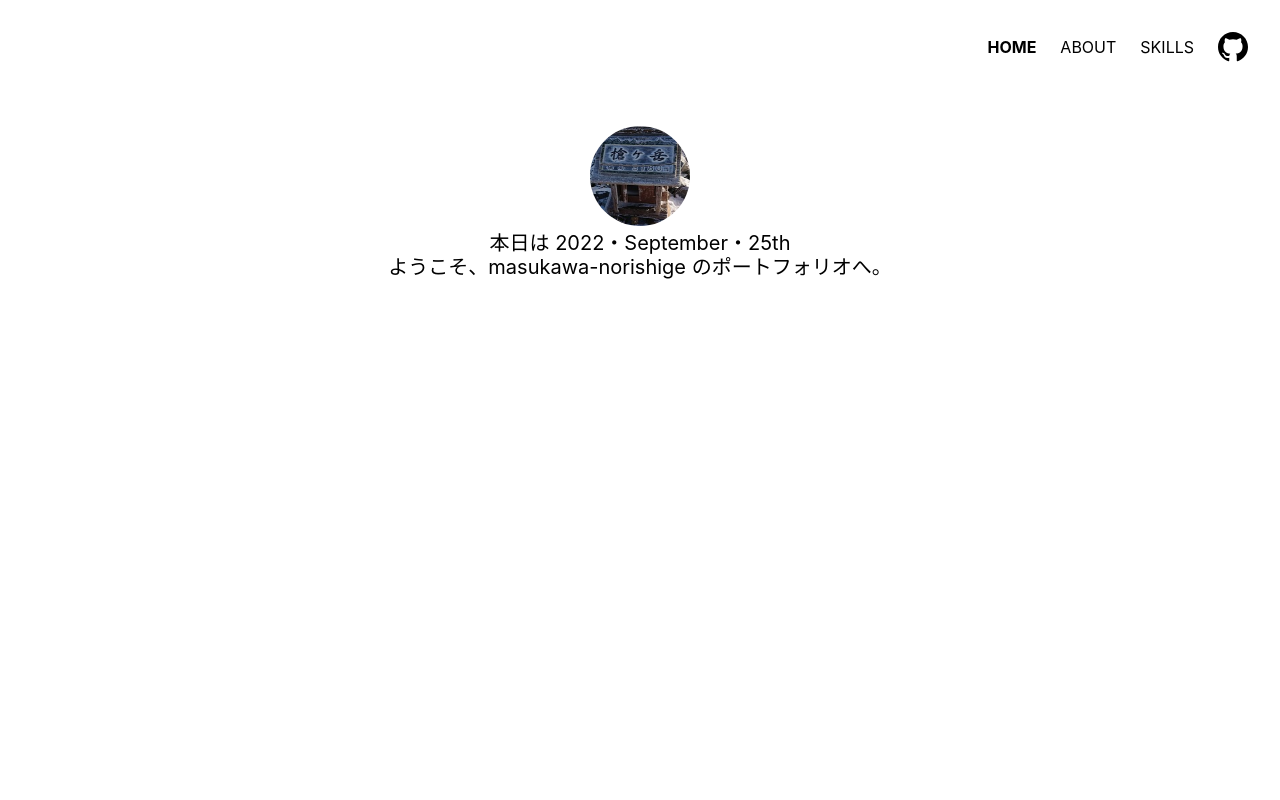
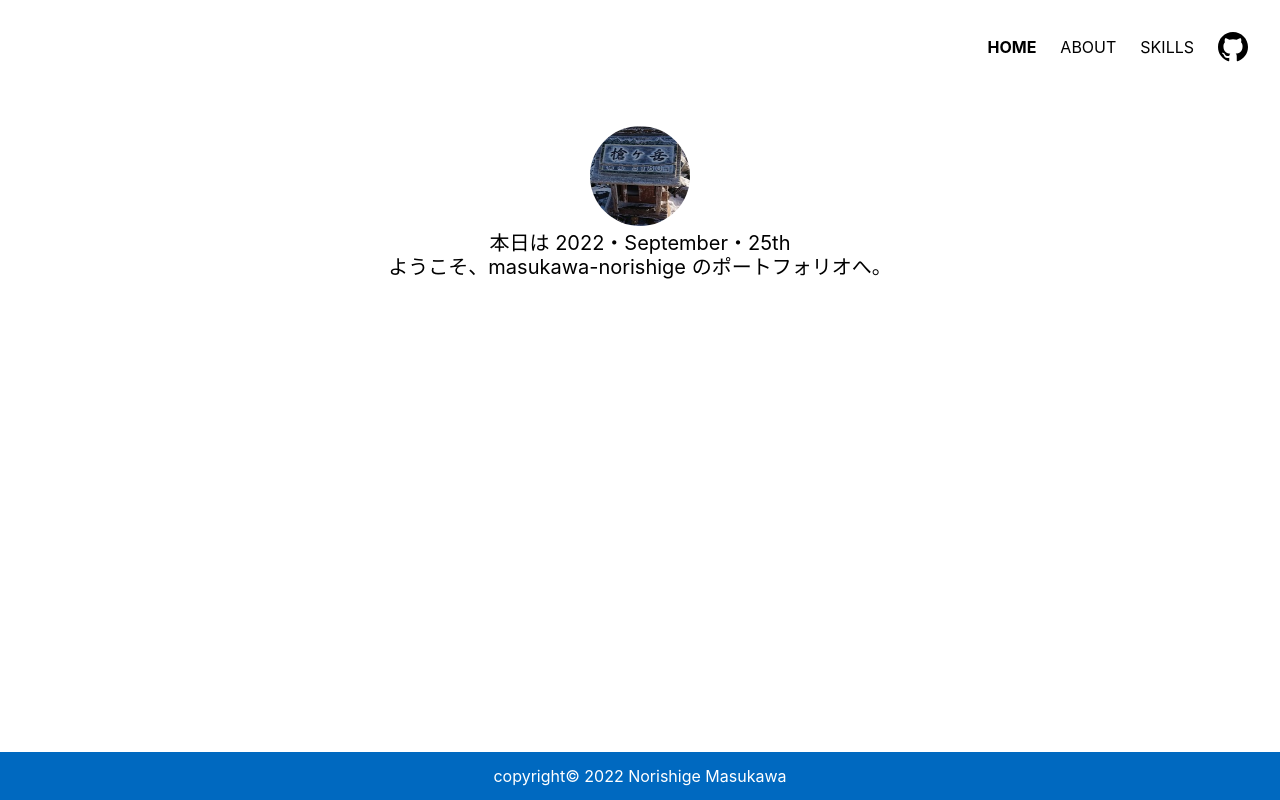
Before and after one commit to mskw-nori/my-portfolio-site, a Next.js app: page / in a window 1280 px wide. Built offline with nearby package versions, Linux system fonts and the light colour scheme; a web font is replaced by a local one.

Commit message:
Revert global.css

```diff
--- a/src/styles/globals.css
+++ b/src/styles/globals.css
@@ -19,3 +19,17 @@ a {
   height: 100%;
   overflow: hidden auto;
 }
+
+:root {
+  --primary-main: #2196f3;
+  --primary-dark: #0069c0;
+  --primary-light: #6ec6ff;
+
+  --secondary-main: #ef5350;
+  --secondary-dark: #b61827;
+  --secondary-light: #ff867c;
+
+  /* NOTE: max-widthで使う各デバイス上限のbreakpoint。 */
+  --breakpoint-sm: 414px;
+  --breakpoint-md: 834px;
+}
```
